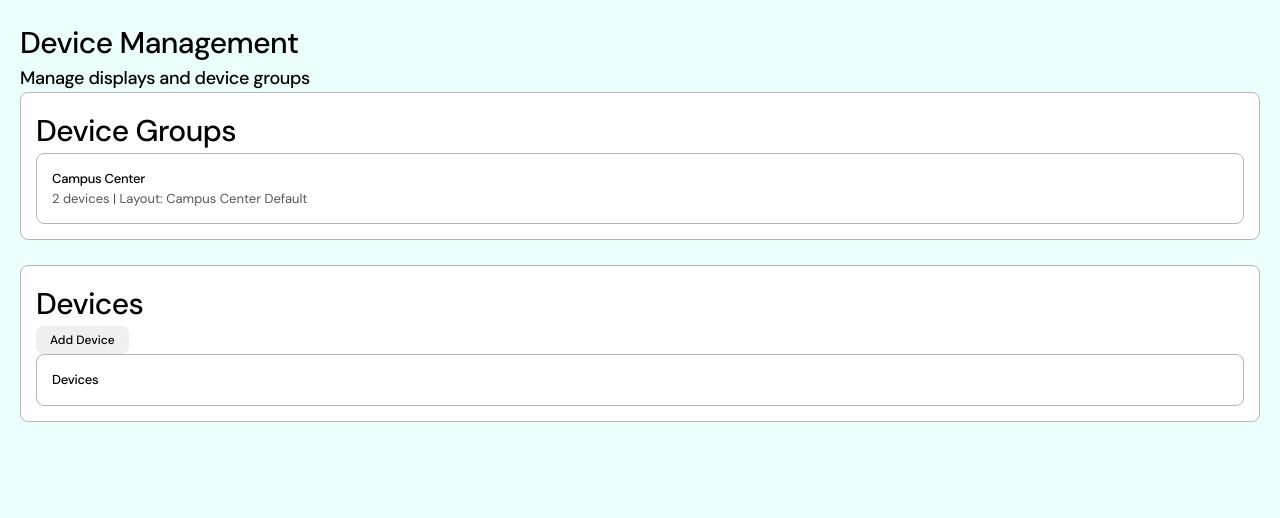
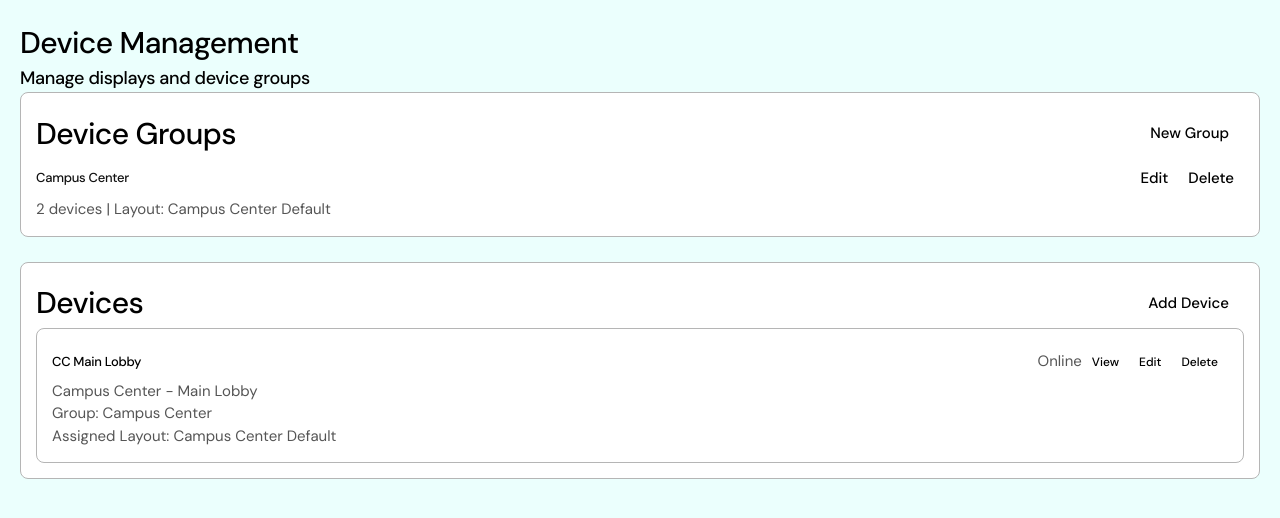
Before and after one commit to smaaa001/cs410-digital-signage, a React app in the folder frontend/: page /devices in a window 1280 px wide. Shown: the top 518 px of the page. Built offline with nearby package versions, Linux system fonts and the light colour scheme; the HTML template or start-up script is replaced by a standard one.

Commit message:
Cleaned up Devices.css styling and implemented buttons for Devices.jsx

```diff
--- a/frontend/src/pages/Devices.jsx
+++ b/frontend/src/pages/Devices.jsx
@@ -23,10 +23,14 @@ function Devices() {
     )
 }
 
+// Device Groups Section
 function DeviceGroups() {
     return(
         <div className="subpage">
-            <h1>Device Groups</h1>
+            <div className="section-header">
+                <h1>Device Groups</h1>
+                <button>New Group</button>
+            </div>
 
             <GroupCards />
         </div>
@@ -36,16 +40,26 @@ function DeviceGroups() {
 function GroupCards() {
     return(
         <div className="groupcard">
-            <h3>Campus Center</h3>
+            <div className="section-header">
+                <h3>Campus Center</h3>
+
+                <div className="card-UI">
+                    <button>Edit</button>
+                    <button>Delete</button>
+                </div>
+            </div>
+
+            {/* Card Information */}
             <p>2 devices | Layout: Campus Center Default</p>
         </div>
     )
 }
 
+// Devices Section
 function DeviceList(){
     return (
         <div className="subpage">
-            <div className="thing">
+            <div className="section-header">
                 <h1>Devices</h1>
                 <button>Add Device</button>
             </div>
@@ -58,11 +72,28 @@ function DeviceList(){
 
 function DeviceCards() {
     return(
-        <div className="devicecard">
-            <h3>Devices</h3>
+        <div className="card">
+            <div className="card-header">
+                <h3>CC Main Lobby</h3>
 
+                <div className="card-UI">
+                    <p>Online</p>
+
+                    <div>
+                        <button>View</button>
+                        <button>Edit</button>
+                        <button>Delete</button>
+                    </div>
+                </div>
+            </div>
+
+            {/* Card information */}
+            <p>Campus Center - Main Lobby</p>
+            <p>Group: Campus Center</p>
+            <p>Assigned Layout: Campus Center Default</p>
 
         </div>
+
     )
 }
 
--- a/frontend/src/styles/Devices.css
+++ b/frontend/src/styles/Devices.css
@@ -2,6 +2,10 @@
     box-sizing: border-box;
     margin: 0;
     padding: 0;
+}
+
+* p {
+    font-size: 15px;
 }
 
 body {
@@ -9,6 +13,9 @@ body {
     margin: 0;
 }
 
+/* --------------------- */
+
+/* CSS for the whole page */
 .devices-page {
     padding: 20px;
     text-align: left;
@@ -23,6 +30,9 @@ body {
     color: black;
     font-size: 18px;
 }
+
+/* --------------------- */
+/* Re-used CSS for both sections */
 
 .subpage {
     border: 1px solid #B5B5B5;
@@ -40,14 +50,13 @@ body {
 
 .section-header button {
     text-align: center;
+    font-size: 15px;
     padding: 15px;
     background-color: white;
     color: black;
 }
 
-/* --------------------- */
-
-.groupcard {
+.card {
     border: 1px solid #B5B5B5;
     border-radius: 8px;
     background-color: white;
@@ -55,52 +64,25 @@ body {
     text-align: left;
 }
 
-.groupcard h3 {
+.card h3 {
     color: black;
 }
 
-.groupcard-UI {
+.card-header {
     display: flex;
     justify-content: space-between;
     align-items: center;
 }
 
-.groupcard-UI button {
+.card-UI {
+    display: flex;
+    justify-content: space-between;
+    align-items: center;
+}
+
+.card-UI button {
     text-align: center;
     padding: 10px;
     background-color: white;
     color: black;
 }
-
-/* --------------------- */
-
-.devicecard {
-    border: 1px solid #B5B5B5;
-    border-radius: 8px;
-    background-color: white;
-    padding: 15px;
-    text-align: left;
-}
-
-.devicecard h3{
-    color: black;
-}
-
-.devices-header {
-    display: flex;
-    justify-content: space-between;
-    align-items: center;
-}
-
-.devices-UI {
-    display: flex;
-    justify-content: space-between;
-    align-items: center;
-}
-
-.devices-UI button {
-    text-align: center;
-    padding: 10px;
-    background-color: white;
-    color: black;
-}
```
